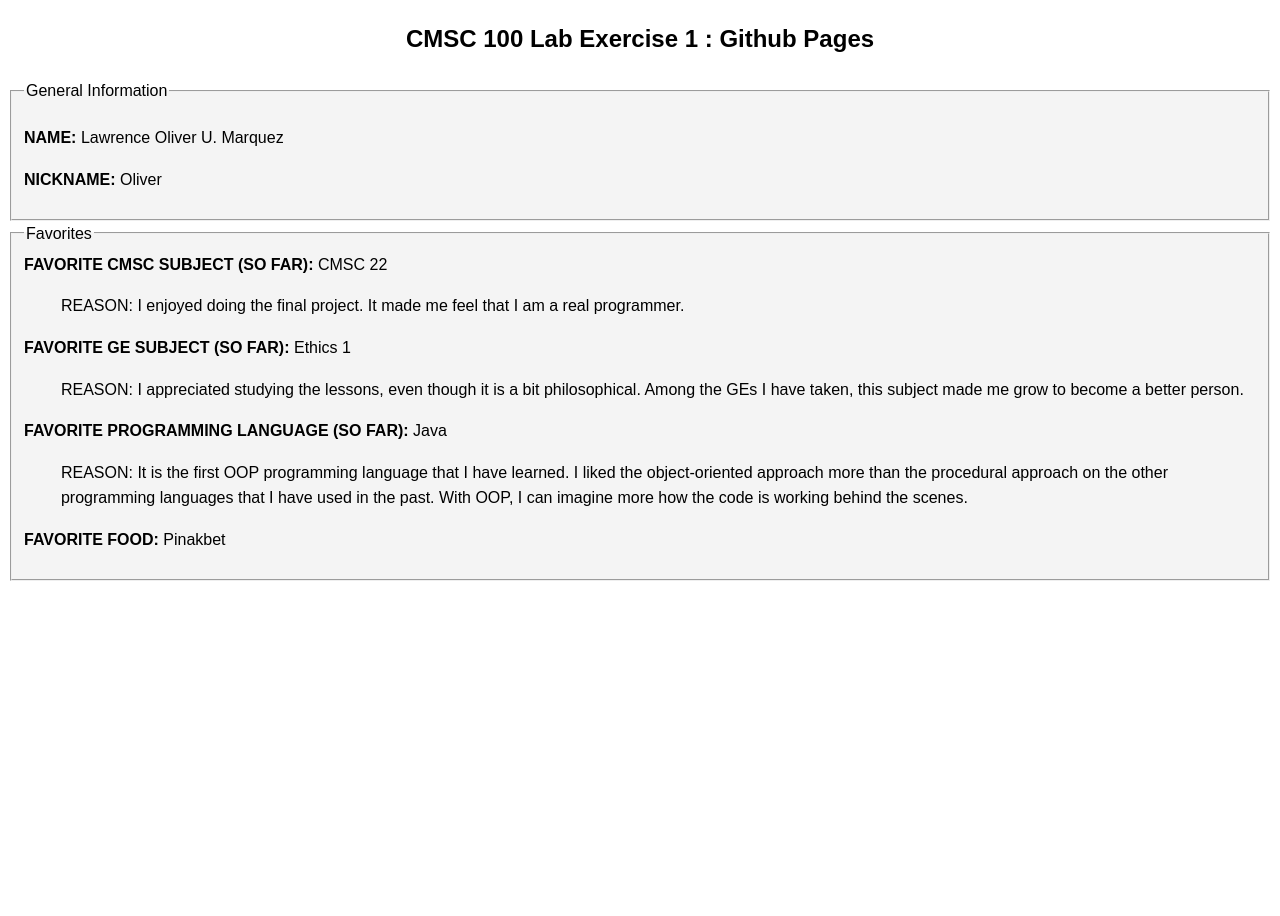
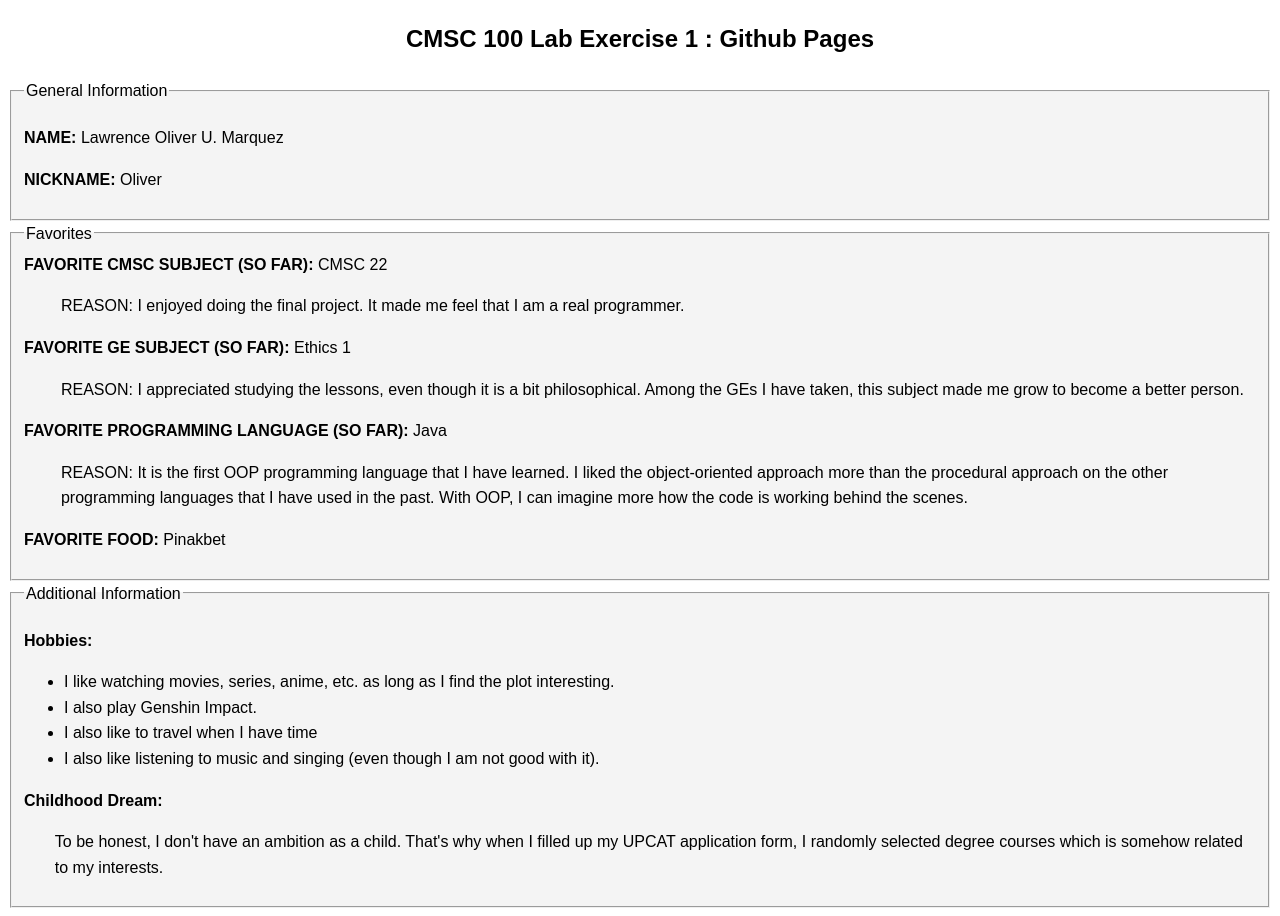
Before and after one commit to lawmarquez/lawmarquez.2021.github.io, a plain HTML site: page index.html in a window 1280 px wide. Before the commit the page ends 800 px from the top, so only its background shows below. Drawn offline with Linux system fonts and the light colour scheme.

Commit message:
Added additional information to the html file
a. Hobbies
b. Childhood Dream

-Adjusted the margin-left of the class dream

```diff
--- a/index.css
+++ b/index.css
@@ -1,5 +1,8 @@
 .reason {
     margin-left: 3%;
+}
+.dream {
+    margin-left: 2.5%;
 }
 h2{
     text-align: center;
@@ -11,8 +14,3 @@ body {
 fieldset {
 	background-color: #f4f4f4;
 }
-button {
-    margin: auto;
-    background: #333;
-    color: #fff;
-}
--- a/index.html
+++ b/index.html
@@ -22,5 +22,17 @@
 			<p class = "reason">REASON: It is the first OOP programming language that I have learned. I liked the object-oriented approach more than the procedural approach on the other programming languages that I have used in the past. With OOP, I can imagine more how the code is working behind the scenes. </p>
 			<p> <strong>FAVORITE FOOD: </strong> Pinakbet</p>
 		</fieldset>
+		<fieldset>
+			<legend>Additional Information</legend>
+			<p><strong>Hobbies: </strong></p>
+			<ul>
+				<li>I like watching movies, series, anime, etc. as long as I find the plot interesting.</li>
+				<li>I also play Genshin Impact.</li>
+				<li>I also like to travel when I have time</li>
+				<li>I also like listening to music and singing (even though I am not good with it).</li>
+			</ul>
+			<p><strong>Childhood Dream: </strong></p>
+			<p class = "dream"> To be honest, I don't have an ambition as a child. That's why when I filled up my UPCAT application form, I randomly selected degree courses which is somehow related to my interests.</p>
+		</fieldset>
 		</body>
 </html>
```
